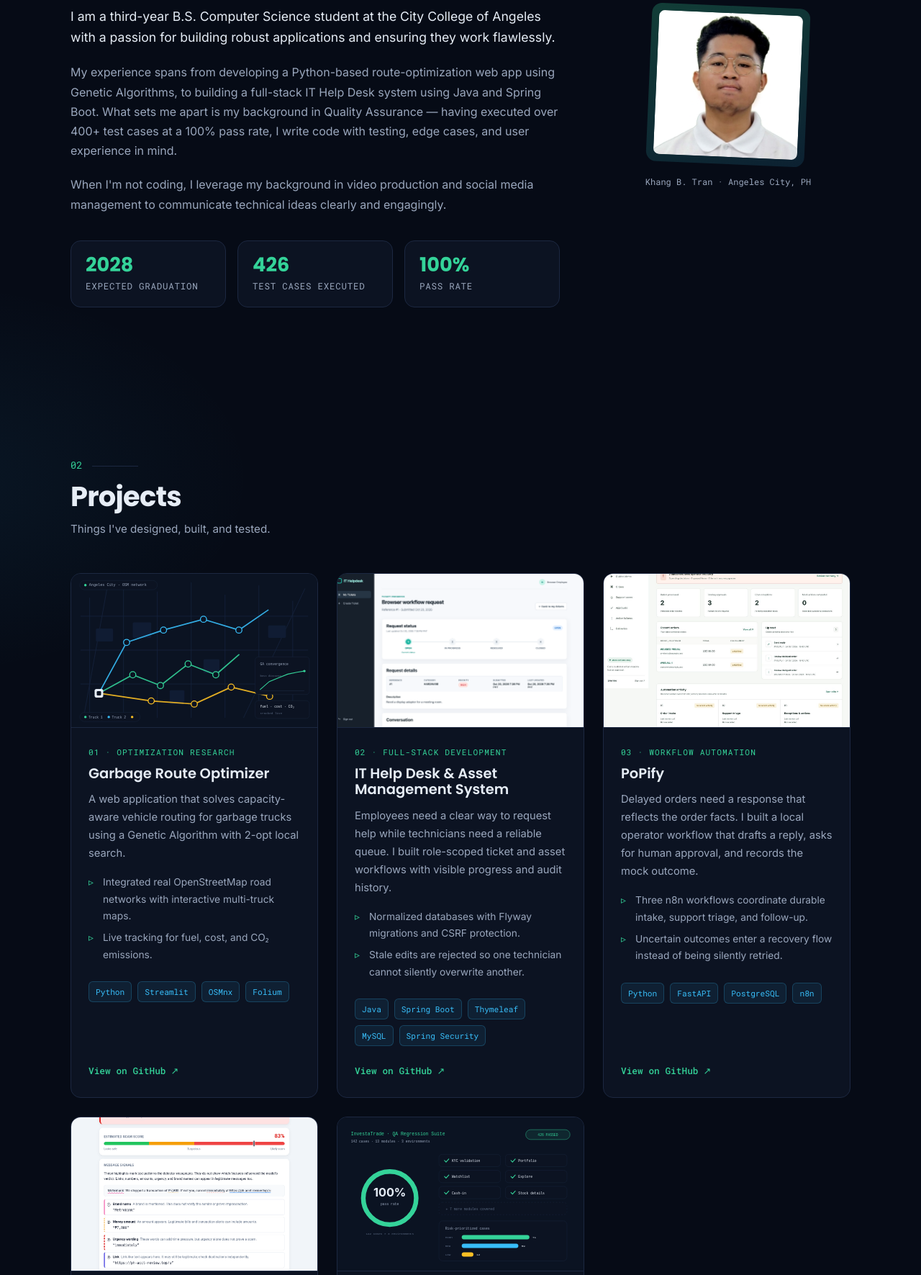
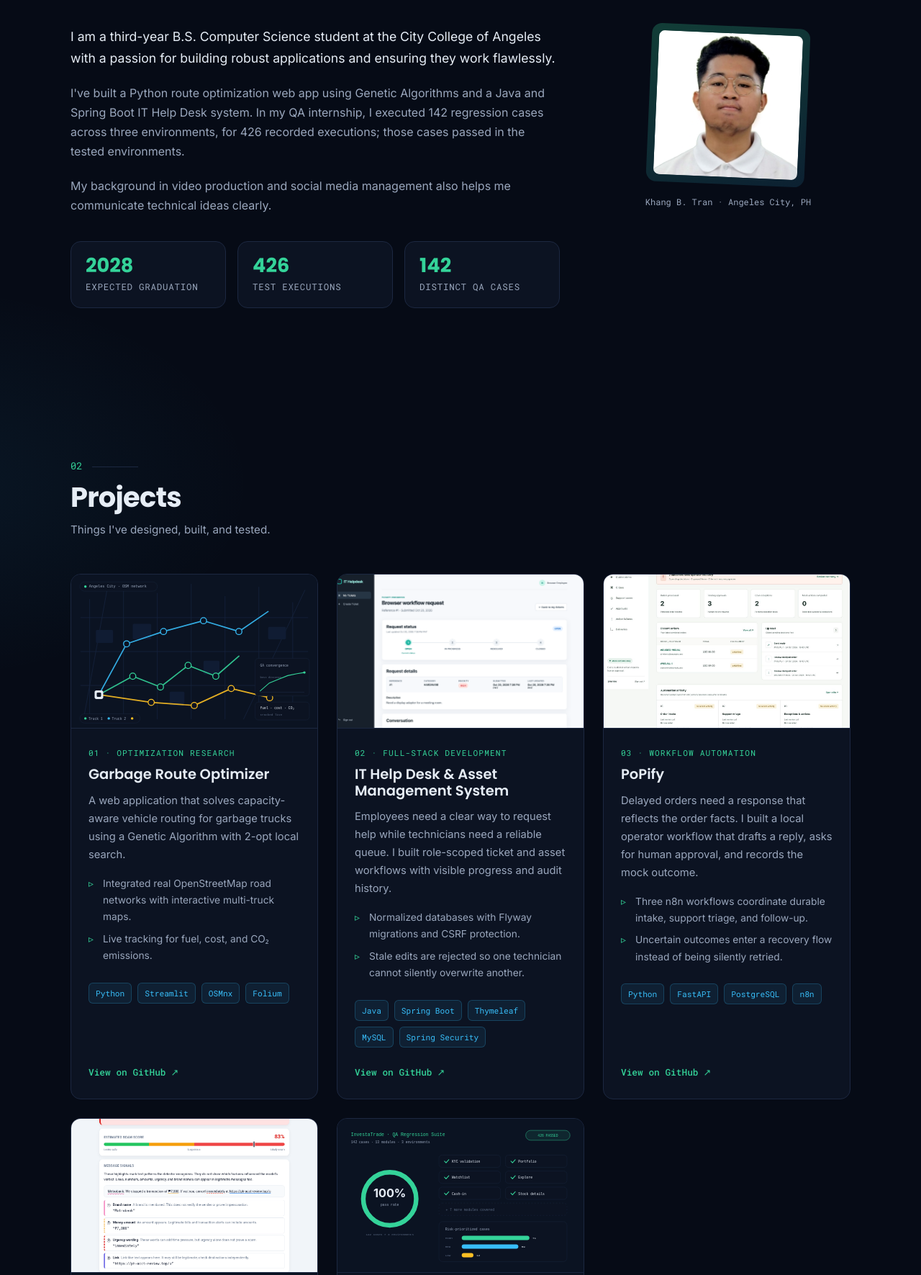
Before and after one commit to KhangTran-812/Personal-website, a plain HTML site: page index.html in a window 1280 px wide. Shown: the part 1029-2800 px from the top of the page at 72% size. Drawn offline with nearby package versions, Linux system fonts and the light colour scheme.

Commit message:
Improve portfolio clarity and accessibility

```diff
--- a/index.html
+++ b/index.html
@@ -9,6 +9,8 @@
   <meta property="og:title" content="Khang B. Tran | CS Student &amp; Application Developer">
   <meta property="og:description" content="Building reliable, data-driven software. Full-stack development (Java/Python) and Quality Assurance.">
   <meta property="og:type" content="website">
+  <meta property="og:url" content="https://khangtran-812.github.io/Personal-website/">
+  <link rel="canonical" href="https://khangtran-812.github.io/Personal-website/">
   <meta name="theme-color" content="#060b16">
   <link rel="icon" type="image/svg+xml" href="images/favicon.svg">
   <link rel="preconnect" href="https://fonts.googleapis.com">
@@ -17,7 +19,7 @@
   <link rel="stylesheet" href="style.css">
 </head>
 <body>
-  <a class="skip-link" href="#about">Skip to content</a>
+  <a class="skip-link" href="#top">Skip to content</a>
 
   <header class="site-header">
     <a class="brand" href="#top">KT<span>.</span></a>
@@ -34,16 +36,16 @@
     </button>
   </header>
 
-  <main id="top">
+  <main id="top" tabindex="-1">
     <!-- ============ HERO ============ -->
     <section id="hero" class="hero">
       <p class="hero-eyebrow">Hi, my name is</p>
       <h1>Khang B. Tran<span class="accent-dot">.</span></h1>
       <p class="hero-sub">
         <span class="hero-sub-static">Computer Science Student &amp;</span>
-        <span class="hero-typed"><span id="typed">Aspiring Application Developer</span></span>
+        <span class="hero-typed">Application Developer &amp; QA Practitioner</span>
       </p>
-      <p class="hero-tagline">Building reliable, data-driven software. Specializing in full-stack development (Java/Python) and Quality Assurance.</p>
+      <p class="hero-tagline">I build Java and Python applications and test how they behave in real workflows. I'm a third-year Computer Science student seeking application development and QA opportunities.</p>
       <div class="hero-actions">
         <a class="btn btn-primary" href="#projects">View My Projects <span aria-hidden="true">↓</span></a>
         <a class="btn btn-outline" href="resume.pdf" download>Download Resume <span aria-hidden="true">⤓</span></a>
@@ -67,12 +69,12 @@
       <div class="about-grid">
         <div class="about-copy reveal">
           <p>I am a third-year B.S. Computer Science student at the City College of Angeles with a passion for building robust applications and ensuring they work flawlessly.</p>
-          <p>My experience spans from developing a Python-based route-optimization web app using Genetic Algorithms, to building a full-stack IT Help Desk system using Java and Spring Boot. What sets me apart is my background in Quality Assurance — having executed over 400+ test cases at a 100% pass rate, I write code with testing, edge cases, and user experience in mind.</p>
-          <p>When I'm not coding, I leverage my background in video production and social media management to communicate technical ideas clearly and engagingly.</p>
+          <p>I've built a Python route optimization web app using Genetic Algorithms and a Java and Spring Boot IT Help Desk system. In my QA internship, I executed 142 regression cases across three environments, for 426 recorded executions; those cases passed in the tested environments.</p>
+          <p>My background in video production and social media management also helps me communicate technical ideas clearly.</p>
           <dl class="fact-row">
             <div><dt>2028</dt><dd>Expected graduation</dd></div>
-            <div><dt>426</dt><dd>Test cases executed</dd></div>
-            <div><dt>100%</dt><dd>Pass rate</dd></div>
+            <div><dt>426</dt><dd>Test executions</dd></div>
+            <div><dt>142</dt><dd>Distinct QA cases</dd></div>
           </dl>
         </div>
         <div class="about-photo reveal">
@@ -94,7 +96,8 @@
       <div class="project-grid">
         <article class="project-card reveal">
           <a class="project-media" href="https://github.com/KhangTran69/angeles-city-garbage-optimizer" target="_blank" rel="noreferrer" tabindex="-1" aria-hidden="true">
-            <img src="images/projects/garbage-optimizer.svg" alt="" loading="lazy">
+            <img src="images/projects/garbage-optimizer.svg" alt="Illustrative preview graphic for Garbage Route Optimizer" width="800" height="500" loading="lazy">
+            <span class="media-caption">Illustrative project graphic</span>
           </a>
           <div class="project-body">
             <p class="project-index">01 · Optimization Research</p>
@@ -115,7 +118,7 @@
 
         <article class="project-card reveal">
           <a class="project-media" href="https://github.com/KhangTran69/it-help-desk" target="_blank" rel="noreferrer" tabindex="-1" aria-hidden="true">
-            <img src="images/projects/it-help-desk.png" alt="" loading="lazy">
+            <img src="images/projects/it-help-desk.png" alt="IT Help Desk application screenshot" width="1200" height="750" loading="lazy">
           </a>
           <div class="project-body">
             <p class="project-index">02 · Full-Stack Development</p>
@@ -136,7 +139,7 @@
 
         <article class="project-card reveal">
           <a class="project-media" href="https://github.com/KhangTran69/popify" target="_blank" rel="noreferrer" tabindex="-1" aria-hidden="true">
-            <img src="images/projects/popify.jpg" alt="" loading="lazy">
+            <img src="images/projects/popify.jpg" alt="PoPify application screenshot" width="1200" height="750" loading="lazy">
           </a>
           <div class="project-body">
             <p class="project-index">03 · Workflow Automation</p>
@@ -153,7 +156,7 @@
 
         <article class="project-card reveal">
           <a class="project-media" href="https://github.com/KhangTran69/sms-spam-detector" target="_blank" rel="noreferrer" tabindex="-1" aria-hidden="true">
-            <img src="images/projects/sms-spam-detector.png" alt="" loading="lazy">
+            <img src="images/projects/sms-spam-detector.png" alt="Philippine SMS Spam Detector screenshot" width="1200" height="750" loading="lazy">
           </a>
           <div class="project-body">
             <p class="project-index">04 · Machine Learning</p>
@@ -170,14 +173,14 @@
 
         <article class="project-card reveal">
           <div class="project-media" aria-hidden="true">
-            <img src="images/projects/qa-suite.svg" alt="" loading="lazy">
+            <img src="images/projects/qa-suite.svg" alt="Illustrative preview graphic for QA Regression Suite" width="800" height="500" loading="lazy">
           </div>
           <div class="project-body">
             <p class="project-index">05 · Quality Assurance</p>
             <h3>Investagrams QA Regression Suite</h3>
             <p class="project-desc">Built and executed a 142-case regression suite across 13 modules (KYC, portfolio, watchlist) for the InvestaTrade web app.</p>
             <ul class="project-highlights">
-              <li>100% pass rate across 426 test cases (142 × 3 environments).</li>
+              <li>All 142 planned cases passed in each of three test environments (426 executions); this describes the tested suite, not the absence of product defects.</li>
               <li>Prioritized cases by risk, covering boundary and negative inputs.</li>
             </ul>
             <ul class="tag-list" aria-label="Tech stack">
@@ -237,13 +240,13 @@
           <p class="timeline-date">Sep 2026 — Present · Remote</p>
           <h3>Quality Assurance Intern <span class="timeline-org">· Investagrams Inc.</span></h3>
           <ul class="timeline-points">
-            <li>Executed 426 test cases (142 × 3 environments) on the InvestaTrade web app with a <strong>100% pass rate</strong>.</li>
+            <li>Executed 142 regression cases in three environments (426 executions); all cases passed in those runs.</li>
             <li>Built a 142-case regression suite across <strong>13 modules</strong>, including KYC, portfolio, Explore, watchlist, and cash-in.</li>
             <li>Prioritized cases by risk — 71 High, 59 Medium, 12 Low — and wrote boundary and negative-input cases for KYC and stock details.</li>
           </ul>
           <ul class="metric-row" aria-label="Key metrics">
             <li><strong>426</strong><span>tests executed</span></li>
-            <li><strong>100%</strong><span>pass rate</span></li>
+            <li><strong>3</strong><span>environments</span></li>
             <li><strong>13</strong><span>modules covered</span></li>
           </ul>
         </article>
@@ -271,7 +274,8 @@
       </div>
       <div class="contact-body reveal">
         <p>I'm open to internships, junior developer roles, and QA opportunities. My inbox is always open — whether you have a question, a project idea, or just want to say hi, I'll do my best to get back to you.</p>
-        <a class="btn btn-primary btn-lg" href="https://mail.google.com/mail/?view=cm&amp;fs=1&amp;to=khangwrktran%40gmail.com" target="_blank" rel="noopener noreferrer">Say Hello <span aria-hidden="true">↗</span></a>
+        <a class="btn btn-primary btn-lg" href="mailto:khangwrktran@gmail.com">Say Hello <span aria-hidden="true">↗</span></a>
+        <a class="contact-alternative" href="https://mail.google.com/mail/?view=cm&amp;fs=1&amp;to=khangwrktran%40gmail.com" target="_blank" rel="noopener noreferrer">Compose in Gmail</a>
         <ul class="social-links" aria-label="Social profiles">
           <li><a href="https://github.com/KhangTran69" target="_blank" rel="noreferrer">GitHub <span class="social-handle">/ KhangTran69</span></a></li>
           <li><a href="https://www.linkedin.com/in/khang-tran-863778303/" target="_blank" rel="noreferrer"><svg viewBox="0 0 24 24" aria-hidden="true"><path d="M20.45 20.45h-3.55v-5.57c0-1.33-.03-3.04-1.85-3.04-1.86 0-2.14 1.45-2.14 2.94v5.67H9.36V9h3.41v1.56h.05c.47-.9 1.63-1.85 3.36-1.85 3.6 0 4.27 2.37 4.27 5.45v6.29ZM5.34 7.43a2.06 2.06 0 1 1 0-4.12 2.06 2.06 0 0 1 0 4.12ZM7.12 20.45H3.55V9h3.57v11.45ZM22.22 0H1.77C.79 0 0 .77 0 1.72v20.55C0 23.23.79 24 1.77 24h20.45c.98 0 1.78-.77 1.78-1.73V1.72C24 .77 23.2 0 22.22 0Z"/></svg>LinkedIn <span class="social-handle">/ Khang Tran</span></a></li>
@@ -288,7 +292,6 @@
     <a href="#top">Back to top ↑</a>
   </footer>
 
-  <script src="https://cdn.jsdelivr.net/npm/typed.js@2.1.0/dist/typed.umd.js" defer></script>
   <script src="script.js" defer></script>
 </body>
 </html>
--- a/script.js
+++ b/script.js
@@ -12,29 +12,6 @@
 
   var prefersReducedMotion = window.matchMedia("(prefers-reduced-motion: reduce)").matches;
 
-  /* ---------- Typing effect ---------- */
-  // Static fallback text already lives in the HTML (#typed), so the page
-  // reads correctly even if the CDN script or JS is unavailable.
-  function initTyped() {
-    if (typeof window.Typed !== "function") return;
-    var target = document.getElementById("typed");
-    if (!target || prefersReducedMotion) return;
-
-    new window.Typed("#typed", {
-      strings: [
-        "Aspiring Application Developer",
-        "Quality Assurance Enthusiast",
-        "Full-Stack Java Developer"
-      ],
-      typeSpeed: 45,
-      backSpeed: 28,
-      backDelay: 2000,
-      startDelay: 600,
-      loop: true,
-      smartBackspace: false
-    });
-  }
-
   /* ---------- Mobile navigation ---------- */
   function initNav() {
     var toggle = document.getElementById("nav-toggle");
@@ -46,11 +23,24 @@
       toggle.setAttribute("aria-expanded", open ? "true" : "false");
     });
 
+    function closeNav(restoreFocus) {
+      nav.classList.remove("nav-open");
+      toggle.setAttribute("aria-expanded", "false");
+      if (restoreFocus) toggle.focus();
+    }
+
+    document.addEventListener("keydown", function (e) {
+      if (e.key === "Escape" && nav.classList.contains("nav-open")) closeNav(true);
+    });
+
+    document.addEventListener("click", function (e) {
+      if (nav.classList.contains("nav-open") && !nav.contains(e.target) && !toggle.contains(e.target)) closeNav(false);
+    });
+
     // Close the panel after choosing a destination.
     nav.addEventListener("click", function (e) {
       if (e.target.closest("a")) {
-        nav.classList.remove("nav-open");
-        toggle.setAttribute("aria-expanded", "false");
+        closeNav(false);
       }
     });
   }
@@ -115,7 +105,6 @@
     if (el) el.textContent = String(new Date().getFullYear());
   }
 
-  initTyped();
   initNav();
   initReveal();
   initScrollspy();
--- a/style.css
+++ b/style.css
@@ -631,8 +631,10 @@ img { max-width: 100%; display: block; }
 /* The hidden start state is scoped to .js so content stays visible when
    JavaScript is unavailable, and is forced on for print. */
 
-.js .reveal { opacity: 0; transform: translateY(24px); transition: opacity 0.6s ease, transform 0.6s ease; }
+.js .reveal { transition: opacity 0.45s ease, transform 0.45s ease; }
 .js .reveal.is-visible { opacity: 1; transform: none; }
+.media-caption { display: block; padding: 5px 12px; color: var(--muted); font-size: .72rem; font-family: var(--font-mono); }
+.contact-alternative { display: inline-block; margin: 0 0 1.5rem 1rem; font-size: .9rem; }
 
 @media print {
   .js .reveal { opacity: 1 !important; transform: none !important; }
@@ -667,6 +669,7 @@ img { max-width: 100%; display: block; }
   .site-nav a { padding: 13px 4px; font-size: 0.95rem; border-bottom: 1px solid var(--border); }
   .site-nav a:last-child { border-bottom: 0; }
   .nav-resume { align-self: flex-start; margin-top: 10px; }
+  .contact-alternative { margin: .8rem 0 1.5rem; }
 
   .hero { padding: 80px 20px 70px; min-height: 0; }
   .section { padding: 72px 20px; }
```
Also changed, not shown: 1 other file.
